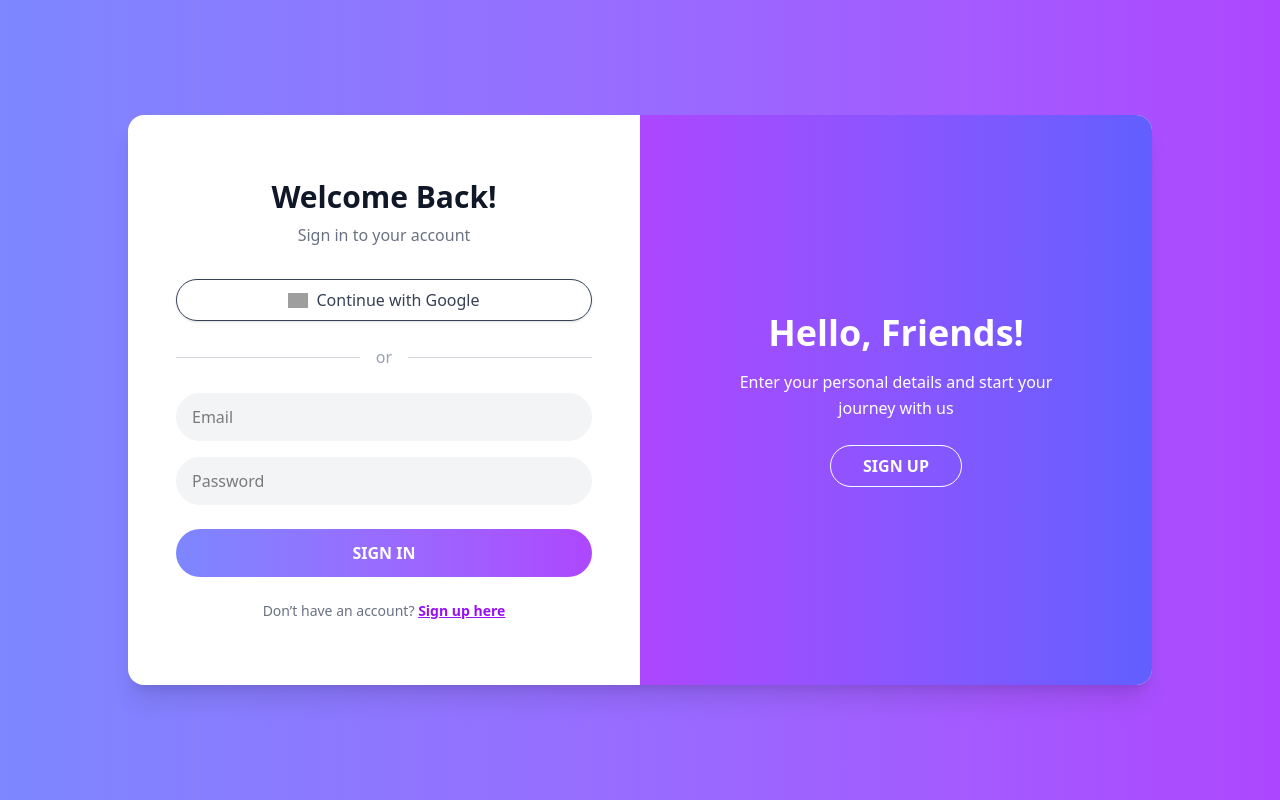
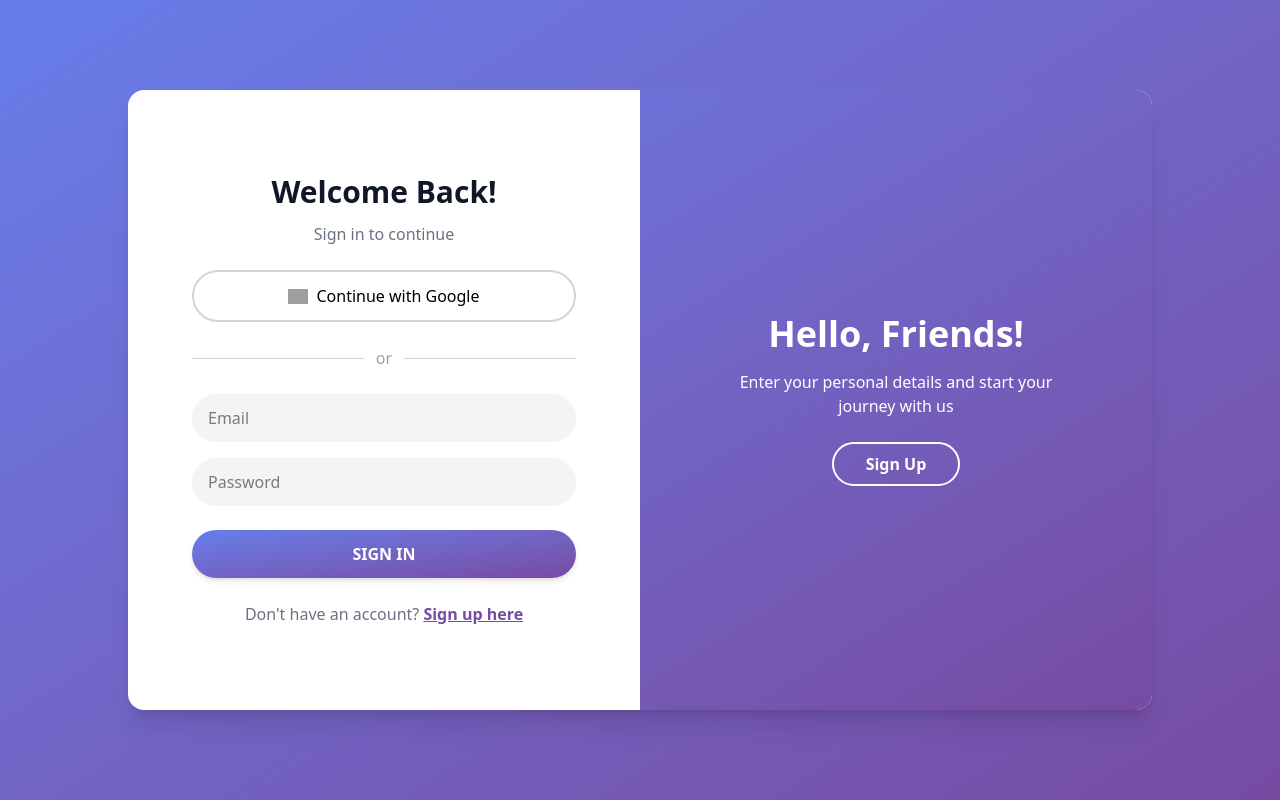
Before and after one commit to Muhammedhaleel21/DraftFlow, a React (Vite) app: page / in a window 1280 px wide. Built offline with nearby package versions, Linux system fonts and the light colour scheme; grey boxes are pictures that could not be loaded.

Commit message:
feat(ui): implement sliding transition system for login and signup sections

```diff
--- a/src/components/DocumentContent.jsx
+++ b/src/components/DocumentContent.jsx
@@ -10,7 +10,7 @@ const DocumentContent = () => {
 
             <h2 className="text-2xl font-semibold text-blue-700 mt-6">Subheading</h2>
 
-            <p className="mt-2 text-gray-700">adads</p>
+            <p className="mt-2 text-gray-700">qwertyuiopjhgfdsasdfghnbvcxzxcvbnmhgfdssdrtyuitrewnmnbvcxzasdfghjklpoiuytrewqqqqqqwertyuioplkjhgfdsazxcvbnm,</p>
         </div>
     </>
   )
--- a/src/components/ToolBar.jsx
+++ b/src/components/ToolBar.jsx
@@ -54,6 +54,9 @@ const ToolBar = () => {
                 `}>
                     {status === "saving" ? "Saving..." : "Saved"}
                 </button>
+            </div>
+
+            <div className='flex items-center gap-14 text-gray-700 text-xl space-x-6 ml-auto'>
 
                 <FaUndo className="cursor-pointer -mr-0" />
                 <FaRedo className="cursor-pointer -mr-0" />
--- a/src/pages/AuthPage.jsx
+++ b/src/pages/AuthPage.jsx
@@ -1,80 +1,202 @@
-import React from 'react'
-import { useNavigate } from 'react-router-dom'
+import React, { useState } from "react";
+import { useNavigate } from "react-router-dom";
 
 function AuthPage() {
 
+
+  const [isSignIn, setIsSignIn] = useState(true);
+
   const navigate = useNavigate();
 
-    const handleLogin = () => {
+  const handleSignIn = () => {
     navigate("/home");
   }
 
+  const handleSignUp = () => {
+    setIsSignIn(!isSignIn);
+  }
+
+  const toggleMode = () => setIsSignIn(!isSignIn);
+
+
   return (
     <>
-        <div className='w-full min-h-screen bg-gradient-to-r from-indigo-400 to-purple-500 flex items-center justify-center px-4'>
-            <div className='bg-white rounded-2xl shadow-xl flex w-full max-w-5xl'>
+        <div className="w-full min-h-screen flex items-center justify-center bg-gradient-to-br from-[#667eea] to-[#764ba2] p-6">
 
+            <div className={`auth-container relative bg-white w-full max-w-5xl min-h-[620px] h-[620px] rounded-2xl shadow-xl overflow-hidden ${isSignIn ? '' : 'signup-mode'}`}>
 
-                <div className='w-1/2 px-12 py-16'>
-                    <h1 className='text-3xl font-bold mb-2 text-gray-900 text-center'>Welcome Back!</h1>
-                    <p className='text-gray-500 mb-8 text-center'>Sign in to your account</p>
+                <div
+                  className={`
+                    form-container login-container absolute top-0 h-full w-1/2
+                    transition-all duration-700 ease-in-out
+                    ${isSignIn ? "translate-x-0 opacity-100 z-20" : "translate-x-full opacity-0 z-10"}
+                  `}
+                >
+                    <div className="w-full h-full px-12 flex flex-col items-center justify-center">
+                        <h2 className="text-3xl font-bold mb-3 text-gray-900">Welcome Back!</h2>
+                        <p className="text-gray-500 mb-6 text-center">Sign in to continue</p>
 
-                    <button className='w-full border rounded-full py-2 flex items-center justify-center gap-2 text-gray-700 shadow-sm cursor-pointer'>
-                        <img
-                            src="https://www.svgrepo.com/show/355037/google.svg"
-                            alt="google"
-                            className="w-5"
-                        />
+                        <button className="google-btn bg-white border-2 border-gray-300 w-full max-w-sm py-3 rounded-full flex items-center justify-center gap-2 hover:bg-gray-100 transition-all duration-200 cursor-pointer">
+                            <img src="https://www.svgrepo.com/show/355037/google.svg" alt="Google" className="w-5" />
                             Continue with Google
                         </button>
 
-                    <div className='flex items-center my-6'>
-                        <div className='flex-1 h-px bg-gray-300'></div>
-                        <span className='text-gray-400 px-4'>or</span>
-                        <div className="flex-1 h-px bg-gray-300"></div>
+                        <div className="my-6 w-full max-w-sm flex items-center">
+                            <div className="h-px bg-gray-300 flex-1"></div>
+                            <span className="px-3 text-gray-400">or</span>
+                            <div className="h-px bg-gray-300 flex-1"></div>
                         </div>
 
                         <input
-                        type='email'
-                        placeholder='Email'
-                        className='w-full bg-gray-100 px-4 py-3 rounded-full mb-4 outline-none'
+                            type="email"
+                            placeholder="Email"
+                            className="input-field w-full max-w-sm bg-gray-100 px-4 py-3 rounded-full mb-4 outline-none focus:bg-gray-200 transition-all duration-200"
                         />
+
                         <input
-                        type='password'
-                        placeholder='Password'
-                        className='w-full bg-gray-100 px-4 py-3 rounded-full mb-6 outline-none'
+                            type="password"
+                            placeholder="Password"
+                            className="input-field w-full max-w-sm bg-gray-100 px-4 py-3 rounded-full mb-6 outline-none focus:bg-gray-200 transition-all duration-200"
                         />
 
                         <button
-                        className='w-full bg-gradient-to-r from-indigo-400 to-purple-500 text-white py-3 rounded-full font-semibold cursor-pointer'
-                        onClick={handleLogin}
+                            onClick={handleSignIn}
+                            className="btn w-full max-w-sm bg-gradient-to-br from-[#667eea] to-[#764ba2] text-white py-3 rounded-full font-semibold hover:-translate-y-1 transition-all duration-300 shadow-md hover:shadow-[0_7px_14px_rgba(118,75,162,0.4)] cursor-pointer"
                         >
                             SIGN IN
                         </button>
 
-                    <p className='text-gray-500 text-sm mt-6 text-center'>
-                        Don’t have an account?{" "}
-                        <a href="#" className='font-semibold underline text-purple-600'>
+                        <p className="text-gray-500 mt-6">
+                            Don't have an account?{" "}
+                            <span onClick={toggleMode} className="text-[#764ba2] font-semibold underline cursor-pointer hover:text-[#667eea] transition-colors">
                                 Sign up here
-                        </a>
+                            </span>
                         </p>
                     </div>
+                </div>
 
-                <div className='w-1/2 bg-gradient-to-r from-purple-500 to-indigo-500 text-white rounded-r-2xl px-12 py-20 flex flex-col items-center justify-center'>
-                    <h1 className='text-4xl font-bold mb-4'>Hello, Friends!</h1>
-                    <p className='mb-6 text-center px-8 leading-relaxed'>
+
+                <div
+                    className={`
+                        form-container signup-container absolute top-0 h-full w-1/2 left-0
+                        transition-all duration-700 ease-in-out
+                        ${isSignIn ? "opacity-0 z-10" : "opacity-100 z-20 translate-x-full"}
+                    `}
+                >
+
+                    <div className="w-full h-full px-12 flex flex-col items-center justify-center">
+                        <h2 className="text-3xl font-bold mb-2 text-gray-900">Create Account</h2>
+                        <p className="text-gray-500 mb-6 text-center">Join us today!</p>
+
+                        <button className="google-btn bg-white border-2 border-gray-300 w-full max-w-sm py-3 rounded-full flex items-center justify-center gap-2 hover:bg-gray-100 transition-all duration-200 cursor-pointer">
+                            <img src="https://www.svgrepo.com/show/355037/google.svg" alt="Google" className="w-5" />
+                            Sign up with Google
+                        </button>
+
+                        <div className="my-4 w-full max-w-sm flex items-center">
+                            <div className="h-px bg-gray-300 flex-1"></div>
+                            <span className="px-3 text-gray-400">or</span>
+                            <div className="h-px bg-gray-300 flex-1"></div>
+                        </div>
+
+                        <input
+                            type="text"
+                            placeholder="Full Name"
+                            className="input-field w-full max-w-sm bg-gray-100 px-4 py-3 rounded-full mb-3 outline-none focus:bg-gray-200 transition-all duration-200"
+                        />
+                        <input
+                            type="email"
+                            placeholder="Email"
+                            className="input-field w-full max-w-sm bg-gray-100 px-4 py-3 rounded-full mb-3 outline-none focus:bg-gray-200 transition-all duration-200"
+                        />
+                        <input
+                            type="password"
+                            placeholder="Password"
+                            className="input-field w-full max-w-sm bg-gray-100 px-4 py-3 rounded-full mb-3 outline-none focus:bg-gray-200 transition-all duration-200"
+                        />
+                        <input
+                            type="password"
+                            placeholder="Confirm Password"
+                            className="input-field w-full max-w-sm bg-gray-100 px-4 py-3 rounded-full mb-6 outline-none focus:bg-gray-200 transition-all duration-200"
+                        />
+
+                        <button
+                            onClick={handleSignUp}
+                            className="btn w-full max-w-sm bg-gradient-to-br from-[#667eea] to-[#764ba2] text-white py-3 rounded-full font-semibold hover:-translate-y-1 transition-all duration-300 shadow-md hover:shadow-[0_7px_14px_rgba(118,75,162,0.4)] cursor-pointer"
+                        >
+                            SIGN UP
+                        </button>
+
+                        <p className="text-gray-500 mt-6">
+                            Already have an account?{" "}
+                            <span onClick={toggleMode} className="text-[#764ba2] font-semibold underline cursor-pointer hover:text-[#667eea] transition-colors">
+                                Sign in here
+                            </span>
+                        </p>
+                    </div>
+                </div>
+
+
+                <div
+                    className={`
+                        overlay-container absolute top-0 left-1/2 w-1/2 h-full overflow-hidden
+                        transition-transform duration-700 ease-in-out z-30
+                        ${isSignIn ? "translate-x-0" : "-translate-x-full"}
+                    `}
+                >
+                    <div
+                        className={`
+                            overlay relative left-[-100%] w-[200%] h-full bg-gradient-to-br from-[#667eea] to-[#764ba2]
+                            transition-transform duration-700 ease-in-out
+                            ${isSignIn ? "translate-x-0" : "translate-x-1/2"}
+                        `}
+                    >
+
+                        <div
+                            className={`
+                                overlay-panel overlay-left absolute top-0 left-0 w-1/2 h-full flex flex-col items-center justify-center text-center text-white px-12
+                                transition-transform duration-700 ease-in-out
+                                ${isSignIn ? "-translate-x-1/5" : "translate-x-0"}
+                            `}
+                        >
+                            <h2 className="text-4xl font-bold mb-4">Welcome Back!</h2>
+                            <p className="mb-6 px-8">
+                                To keep connected with us please login with your personal info
+                            </p>
+                            <button
+                                onClick={toggleMode}
+                                className="ghost-btn border-2 border-white px-8 py-2 rounded-full font-semibold hover:bg-white/10 hover:-translate-y-0.5 transition-all duration-200 cursor-pointer"
+                            >
+                                Sign In
+                            </button>
+                        </div>
+
+
+                        <div
+                            className={`
+                                overlay-panel overlay-right absolute top-0 right-0 w-1/2 h-full flex flex-col items-center justify-center text-center text-white px-12
+                                transition-transform duration-700 ease-in-out
+                                ${isSignIn ? "translate-x-0" : "translate-x-1/5"}
+                            `}
+                        >
+                            <h2 className="text-4xl font-bold mb-4">Hello, Friends!</h2>
+                            <p className="mb-6 px-8">
                                 Enter your personal details and start your journey with us
                             </p>
-
-                    <button className='border border-white px-8 py-2 rounded-full font-semibold cursor-pointer'>
-                        SIGN UP
+                            <button
+                                onClick={toggleMode}
+                                className="ghost-btn border-2 border-white px-8 py-2 rounded-full font-semibold hover:bg-white/10 hover:-translate-y-0.5 transition-all duration-200 cursor-pointer"
+                            >
+                                Sign Up
                             </button>
+                        </div>
+                    </div>
                 </div>
 
             </div>
         </div>
     </>
-  )
+  );
 }
 
-export default AuthPage
+export default AuthPage;
```
Also changed, not shown: src/pages/HomePage.jsx (+20 -3 lines). Lines whose indentation alone changed are shown as unchanged.
